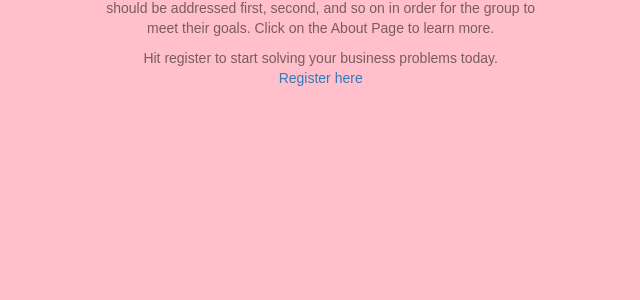
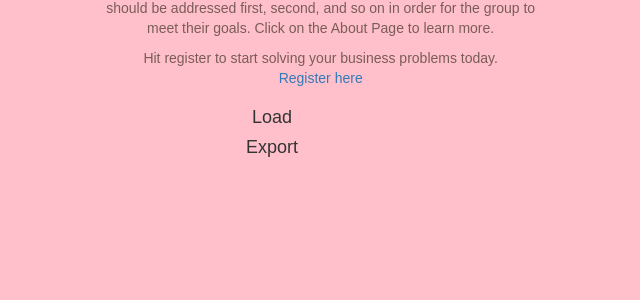
Before and after one commit to VERSO-UVM/Interactive-Management-App, a Flask app: page / in a window 1280 px wide. Shown: the part 331-631 px from the top of the page, without its empty margins (368-1008 px from the left). Run offline with Flask 3, Linux system fonts and the light colour scheme; some libraries are stand-ins or nearby versions.

Commit message:
added load and export sections for "Home" page, reworked submit button in "Factors" page

```diff
--- a/flask_app/templates/factor.html
+++ b/flask_app/templates/factor.html
@@ -52,7 +52,7 @@ Factor Page  {# Sets the title of the page to "Factor Page" #}
         <label for="factor"></label>
         <input type="text" id="factor" name="factor" placeholder="Factor">
         <!-- Button to submit -->
-        <button type="button">Submit</button>
+        <input type="submit">Submit</button>
     </div>
   </div>
 </div>
--- a/flask_app/templates/index.html
+++ b/flask_app/templates/index.html
@@ -25,4 +25,12 @@
         <p><a href="register">Register here</a></p>  {# Link to register with a text 'Register here' #}
       </div>
   </div>
+  <!-- Load section-->
+  <div class="load">
+    <h4>Load</h4>
+  </div>
+  <!-- Export section-->
+  <div class="export">
+    <h4>Export</h4>
+  </div>
 {% endblock %}
```
